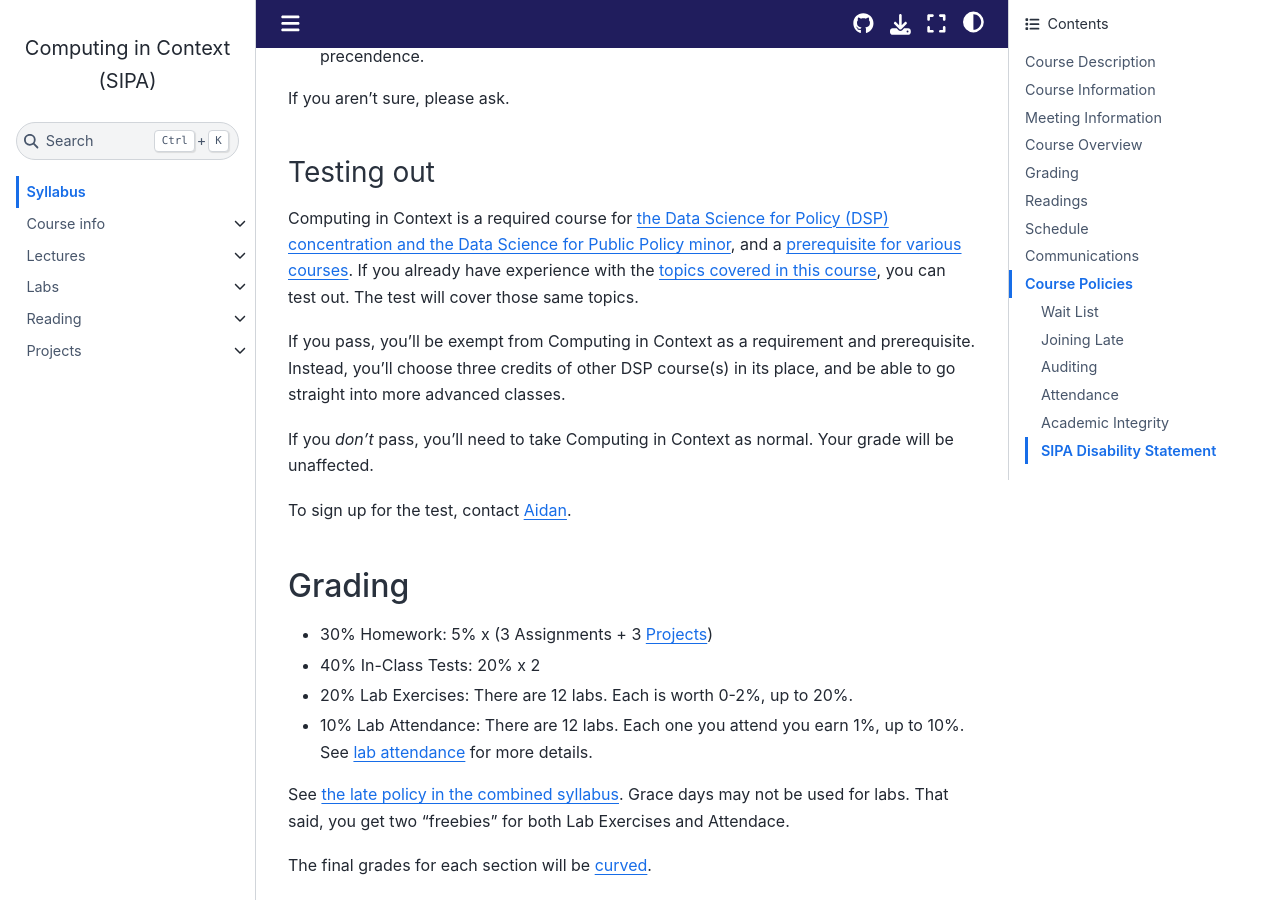
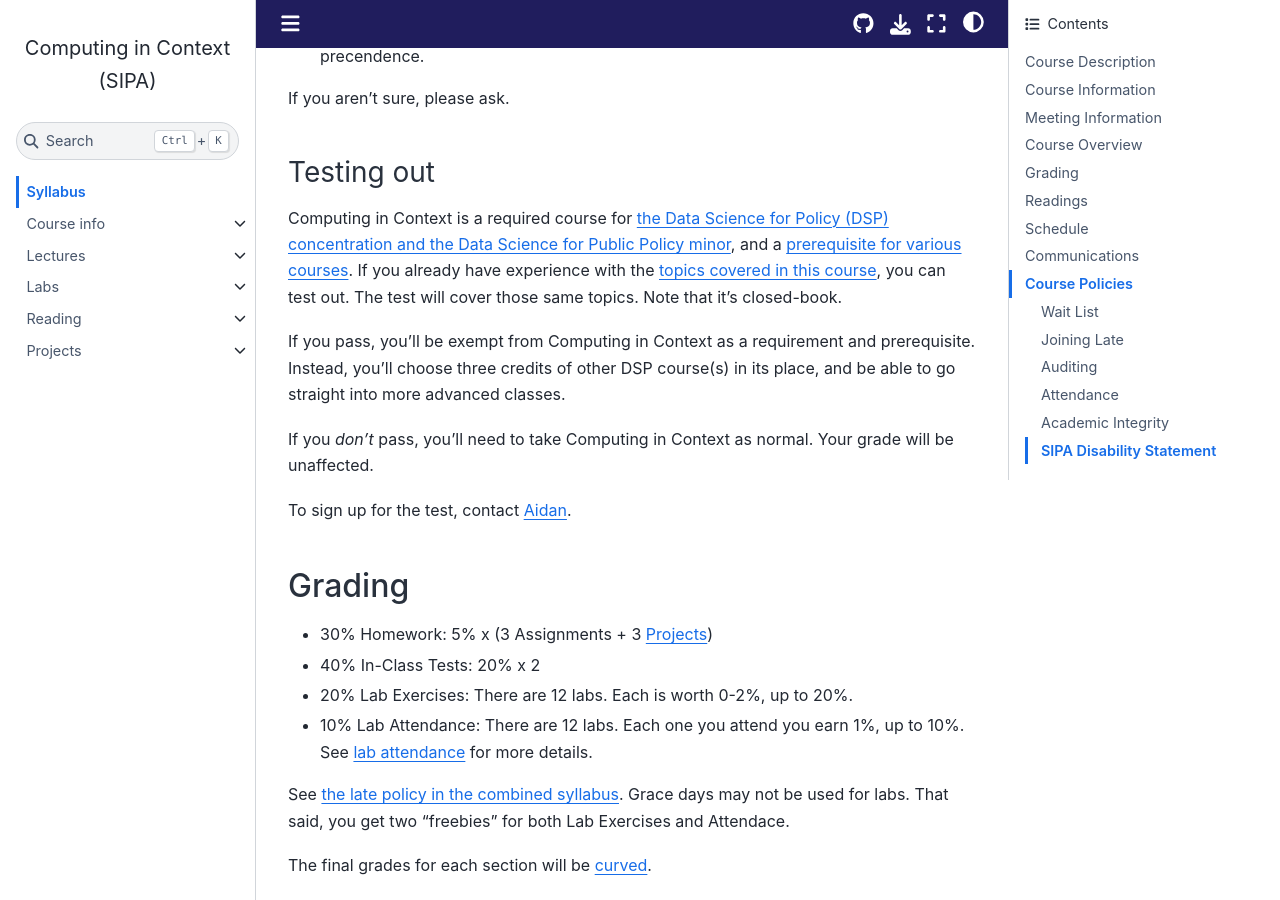
Before and after one commit to afeld/computing-in-context, a Jupyter Book: the page built from index.md, in a window 1280 px wide and 900 px high, scrolled down 3488 px. Built offline with Jupyter Book 1.0.4 settings and Sphinx 7.4.7 and the Sphinx Book theme 1.1.4, drawn with Linux system fonts in a browser that asks for light colours; pages that are not in the unit, such as notebooks, are missing from menus; comment, search, counter and statistics services are not loaded.

Commit message:
note that testing out is closed-book

```diff
--- a/index.md
+++ b/index.md
@@ -90,7 +90,7 @@
 
 ### Testing out
 
-Computing in Context is a required course for [the Data Science for Policy (DSP) concentration and the Data Science for Public Policy minor](https://www.sipa.columbia.edu/sipa-education/bulletin/dsp), and a [prerequisite for various courses](#relationship-to-other-courses). If you already have experience with the [topics covered in this course](#schedule), you can test out. The test will cover those same topics.
+Computing in Context is a required course for [the Data Science for Policy (DSP) concentration and the Data Science for Public Policy minor](https://www.sipa.columbia.edu/sipa-education/bulletin/dsp), and a [prerequisite for various courses](#relationship-to-other-courses). If you already have experience with the [topics covered in this course](#schedule), you can test out. The test will cover those same topics. Note that it's closed-book.
 
 If you pass, you'll be exempt from Computing in Context as a requirement and prerequisite. Instead, you'll choose three credits of other DSP course(s) in its place, and be able to go straight into more advanced classes.
 
```
